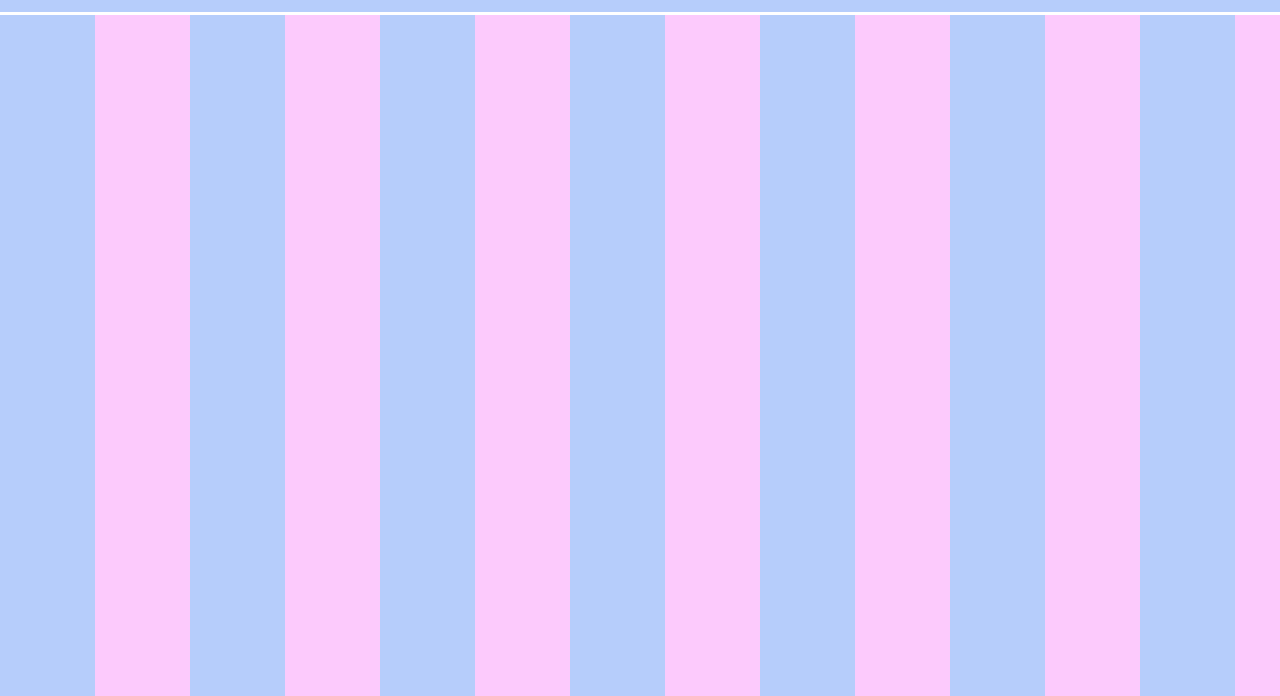
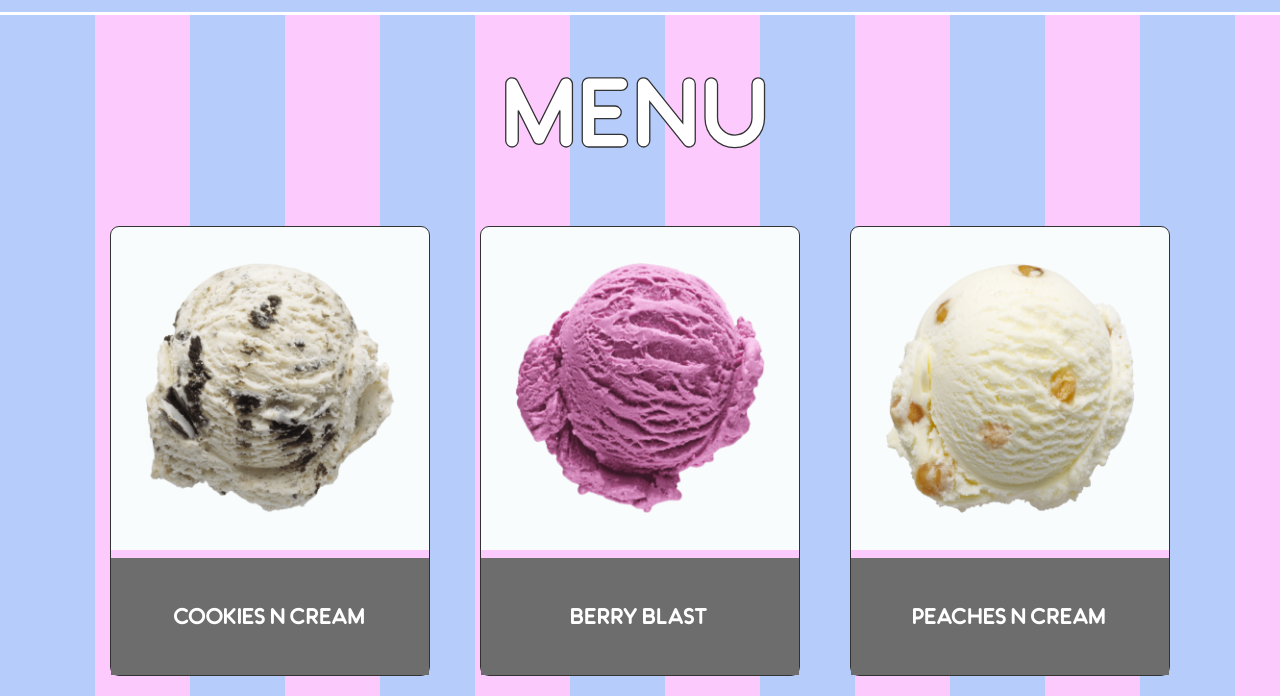
Before and after one commit to MDaley08/Restaurant-, a website built with webpack: page src/index.html in a window 1280 px wide. Both pictures are taken after a click on the button "Menu". Shown: the part 104-800 px from the top of the page. Built offline with nearby package versions, Linux system fonts and the light colour scheme.

Commit message:
completed menu cards andd did minor styling adjustment for element placement on pages

```diff
--- a/src/css/style.css
+++ b/src/css/style.css
@@ -14,11 +14,9 @@
     --font-color: rgb(255, 255, 255);
     --outline-color: rgb(50,50,50);
 }
-
 html{
     font-size: calc(0.8rem + 0.2vw);
 }
-
 body{
     font-family: 'Konigsberg';
     color: var(--font-color);
@@ -30,7 +28,6 @@ body{
         var(--acc-color) 190px);
     height: 100vh;
 }
-
 nav{
     position:sticky;
     display: flex;
@@ -41,19 +38,10 @@ nav{
     transition: all .6s ease-in-out;
     border-bottom: 3px solid white;
 }
-/* #bar{
-    height: 6px;
-    border-top: 1px var(--outline-color) solid;
-    border-bottom: 1px var(--outline-color) solid;
-    background-color: white;
-    box-shadow: 0px .5px 2px rgb(130,130,130);
-} */
-
 #logo{
     display: flex;
     gap: 20px;
 }
-
 #logo img{
     height: 5.5rem;
 }
@@ -96,6 +84,7 @@ ul button:active{
 .active{
     color: var(--bg-color);
 }
+
 #content{
     display: flex;
     flex-direction: column;
@@ -105,19 +94,14 @@ ul button:active{
 }
 
 #content > div{
-    display: flex;
-    flex-direction: column;
-    align-items: center;
-    animation: fadeIn 900ms;
-    transition: opacity 700ms linear;
-    width: 70%;
-    text-align: center;
+    animation: fadeIn 700ms linear;
+    transition: all 400ms linear;
 }
-
 .home{
     font-size: 2.5rem;
     gap: 65px;
     -webkit-text-stroke: 1px var(--outline-color);
+    text-align: center;
 }
 
 .about{
@@ -127,7 +111,9 @@ ul button:active{
 }
 
 .about p{
-    width:90%;
+    align-self: center;
+    text-align: center;
+    width:80%;
     font-size: 1.9rem;
     -webkit-text-stroke: .8px var(--outline-color);
 }
@@ -155,25 +141,66 @@ ul button:active{
     -webkit-text-stroke: 2px var(--outline-color);
 }
 
-#container{
-    display: grid;
-    grid-template-columns: repeat(3,1fr);
-    column-gap: 50px;
-    row-gap: 20px;
-    justify-items: center;
+.menu-container,
+.card-container{
+    display: flex;
+    align-items: center;
 }
 
-#card{
+.menu-container{
+    flex-direction: column;
+    height: 90%;
+    font-size: 6.5rem;
+    gap: 30px;
+}
+
+.menu-container p{
+    -webkit-text-stroke: 1.3px var(--outline-color);
+
+}
+
+.card-container{
+    justify-content: center;
+    flex-wrap: wrap;
+    gap: 50px;
+    padding: 20px;
+}
+
+.card{
     display: flex;
     flex-direction: column;
     align-items: center;
-    background-color: red;
-    padding: 40px;
+    background-color: rgb(249, 252, 253);
+    width: 320px;
+    height: 450px;
+    text-align: center;
+    border-radius: 9px;
+    border: 1px solid var(--outline-color);
+    cursor: pointer;
+    transition: all 500ms ease-in-out;
 }
 
-#card img{
-    height: 300px;
+.card:hover{
+    transform: scale(1.015,1.015);
+}
+
+.card .name{
+    display: flex;
+    justify-content: center;
+    align-items: center;
+    background-color: rgb(109, 109, 109);
+    font-size: 1.5rem;
+    padding: 2rem;
+    width: 100%;
+    height: 28%;
+    margin-top: auto;
+    border-top: 8px solid var(--acc-color);
+}
+.card img{
+    margin-top: auto;
+    height: 250px;
     width: auto;
+
 }
 
 @keyframes fadeIn{
--- a/src/index.html
+++ b/src/index.html
@@ -22,7 +22,6 @@
                 </li>
             </ul>
         </nav>
-        <div id="bar"></div>
     </header>
     <div id="content"></div>
 </body>
--- a/src/index.js
+++ b/src/index.js
@@ -26,7 +26,7 @@ const tabManager = (() => {
 
         if(currPage){
             currPage.style.opacity = 0;
-            setTimeout(() => currPage.remove(),700); //waiting 700ms to remove element, to have smoother fade out
+            setTimeout(() => currPage.remove(), 500); //waiting 500ms to remove element, to have smoother fade out
         }
         currPageId = null;
         currPageBtn.classList.remove('active');
@@ -38,7 +38,7 @@ const tabManager = (() => {
         if(currPageId){
             clearPage();
         }
-        setTimeout(pageFunc, 800);//waiting 900ms to execute page function. to remove rendering bug
+        setTimeout(pageFunc, 500);//waiting 500ms to execute page function, to remove rendering bug
         currPageId = pageId;
         btn.classList.add('active');
     }
--- a/src/modules/menu.js
+++ b/src/modules/menu.js
@@ -1,4 +1,53 @@
+import cookies from '../images/cookies and cream.png'
+import berry from '../images/berry blast.png'
+import peach from '../images/peach and cream.png'
+import pistachio from '../images/pistachio.png'
+import strawberry from '../images/strawberry and vanilla.png'
+import vanilla from '../images/vanilla.png'
+// import cookies from '../images/cookies and cream.png'
+const cardCreator = (name, imgSrc) => {
+    if(typeof name !== "string"){
+        console.log(`${name} not a valid string`);
+        return;
+    }
+    if(typeof imgSrc !== "string"){
+        console.log(`${imgSrc} not a valid string`);
+        return;
+    }
+    const card = document.createElement('div');
+    const img = document.createElement('img');
+    const nameSec = document.createElement('div');
+
+    img.src = imgSrc;
+    nameSec.textContent = name;
+
+    card.classList.add('card');
+    nameSec.classList.add('name');
+    card.appendChild(img);
+    card.appendChild(nameSec);
+    return card;
+}
 const menu_module = () => {
+    const content = document.getElementById('content');
+    const menuContainer = document.createElement('div');
+    const cardContainer = document.createElement('div');
+    const title = document.createElement('p');
+
+    title.textContent = 'Menu';
+
+    cardContainer.appendChild(cardCreator("Cookies N Cream",cookies));
+    cardContainer.appendChild(cardCreator("Berry Blast", berry));
+    cardContainer.appendChild(cardCreator('Peaches N Cream',peach));
+    cardContainer.appendChild(cardCreator('Pistachio', pistachio));
+    cardContainer.appendChild(cardCreator('Strawberry Cheesecake', strawberry));
+    cardContainer.appendChild(cardCreator('Vanilla', vanilla));
+    cardContainer.classList.add('card-container');
+    menuContainer.classList.add('menu-container');
+    menuContainer.appendChild(title);
+    menuContainer.appendChild(cardContainer);
+
+
+    content.appendChild(menuContainer);
 
 }
 
```
Also changed, not shown: src/images/berry blast.png (added), src/images/cookies and cream.png (added), src/images/peach and cream.png (added), src/images/pistachio.png (added), src/images/strawberry and vanilla.png (added), src/images/vanilla.png (added).
